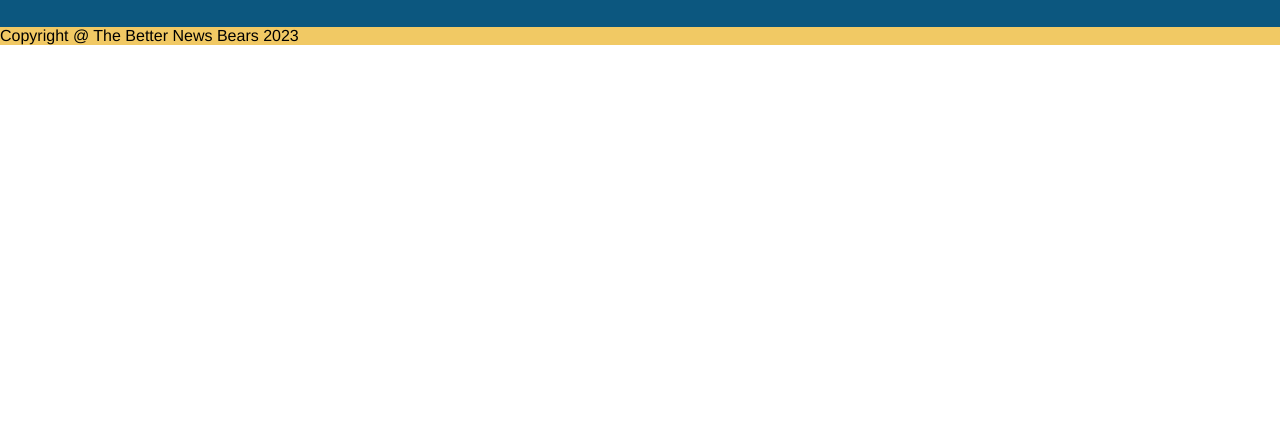
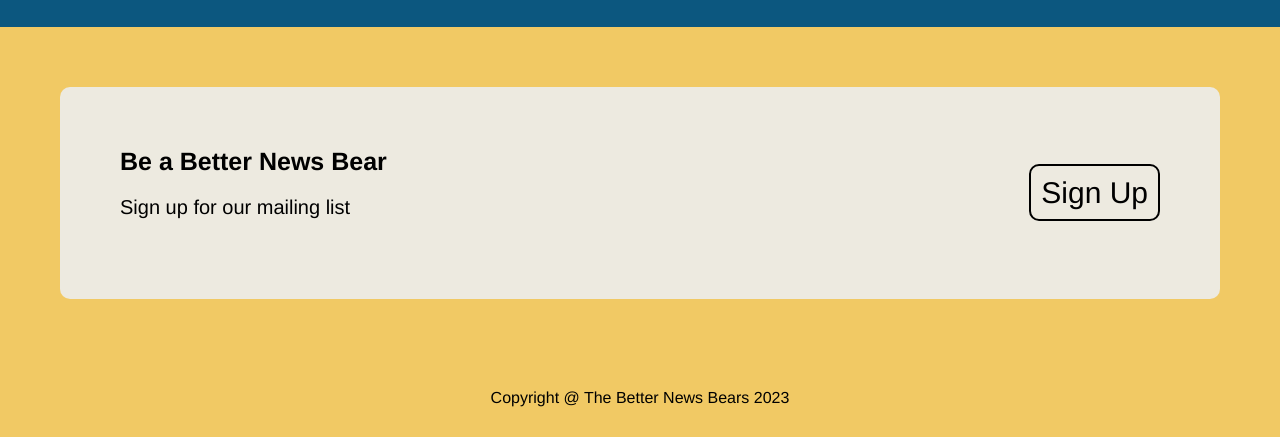
Before and after one commit to just-zack/odin-homepage-excercise, a plain HTML site: page index.html in a window 1280 px wide. Shown: the part 1529-1966 px from the top of the page. Before the commit the page ends 1574 px from the top, so only its background shows below. Drawn offline with Linux system fonts and the light colour scheme.

Commit message:
Add fourth section html and css

```diff
--- a/index.html
+++ b/index.html
@@ -58,6 +58,17 @@
             <p>- Better News Bears</p>
         </div>
     </section>
+    <section class="fourth">
+        <div class="colored-container">
+            <div class="call-action">
+                <h3>Be a Better News Bear</h3>
+                <p class="follow-text">Sign up for our mailing list</p>
+            </div>
+            <div class="sign-up">
+                <a href="link to sign up">Sign Up</a>
+            </div>
+        </div>
+    </section>
     </div>
     <footer>
         Copyright @ The Better News Bears 2023
--- a/styles.css
+++ b/styles.css
@@ -13,7 +13,7 @@ a {
     color: black;
     flex: 1;
     padding: 10px;
-    border-radius: 40px;
+    border-radius: 10px;
     border: solid 2px;
 }
 
@@ -174,6 +174,47 @@ img.hero-image {
     font-weight: 600;
     color: #EDEAE0;
 }
+
+.fourth {
+    display: flex;
+    justify-content: center;
+    align-items: center;
+    padding: 60px;
+    padding-top: 60px;
+    background-color: #F1C964;
+}
+
+.colored-container {
+    flex: auto;
+    display: flex;
+    background-color: #EDEAE0;
+    border-radius: 10px;
+    padding: 60px;
+    align-items: center;
+    justify-content: space-evenly;
+    gap: 40px;
+}
+
+.call-action {
+    flex: 1;
+    display: flex;
+    flex-direction: column;
+    align-items: flex-start;
+    margin: 0;
+}
+
+.sign-up a {
+    flex: 1;
+    font-size: 30px;
+}
+
+.follow-text {
+    font-size: 20px;
+}
+
 footer {
     background-color: #F1C964;
+    display: flex;
+    justify-content: center;
+    padding: 30px;
 }
```
